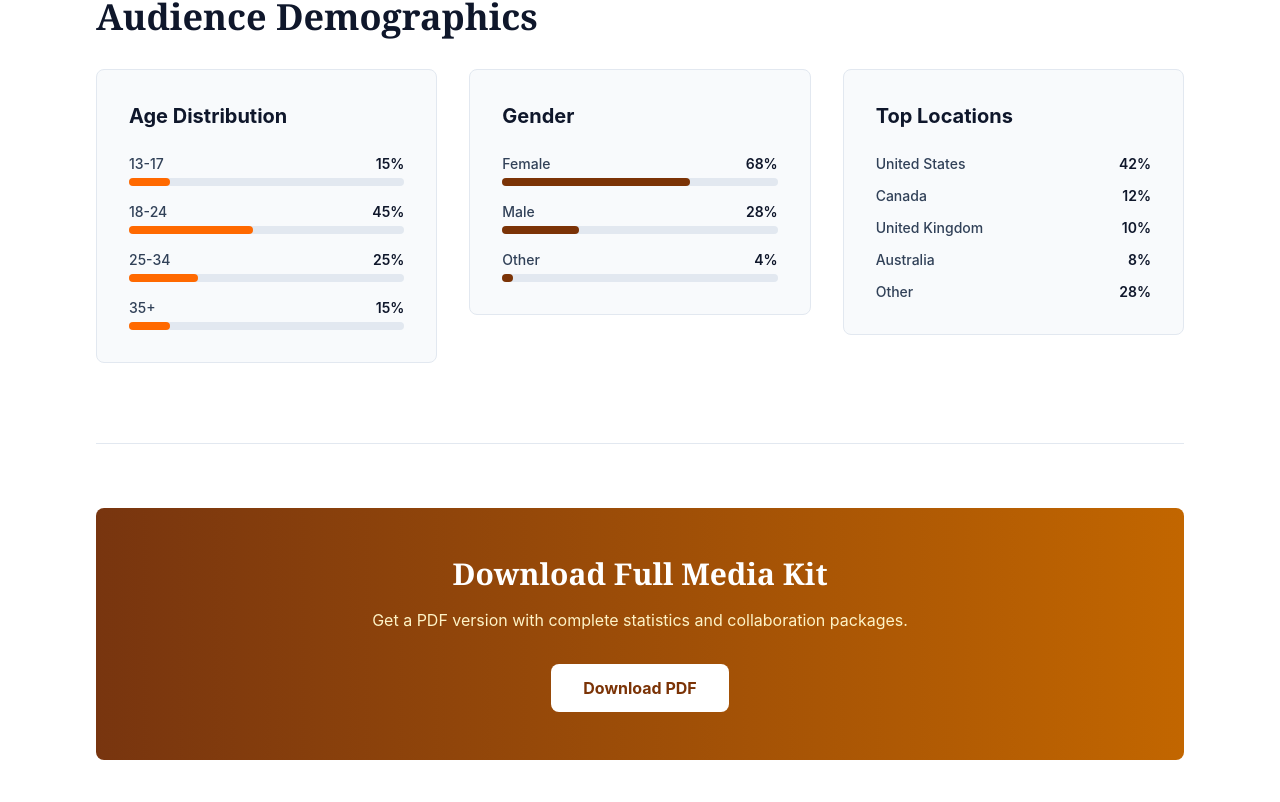
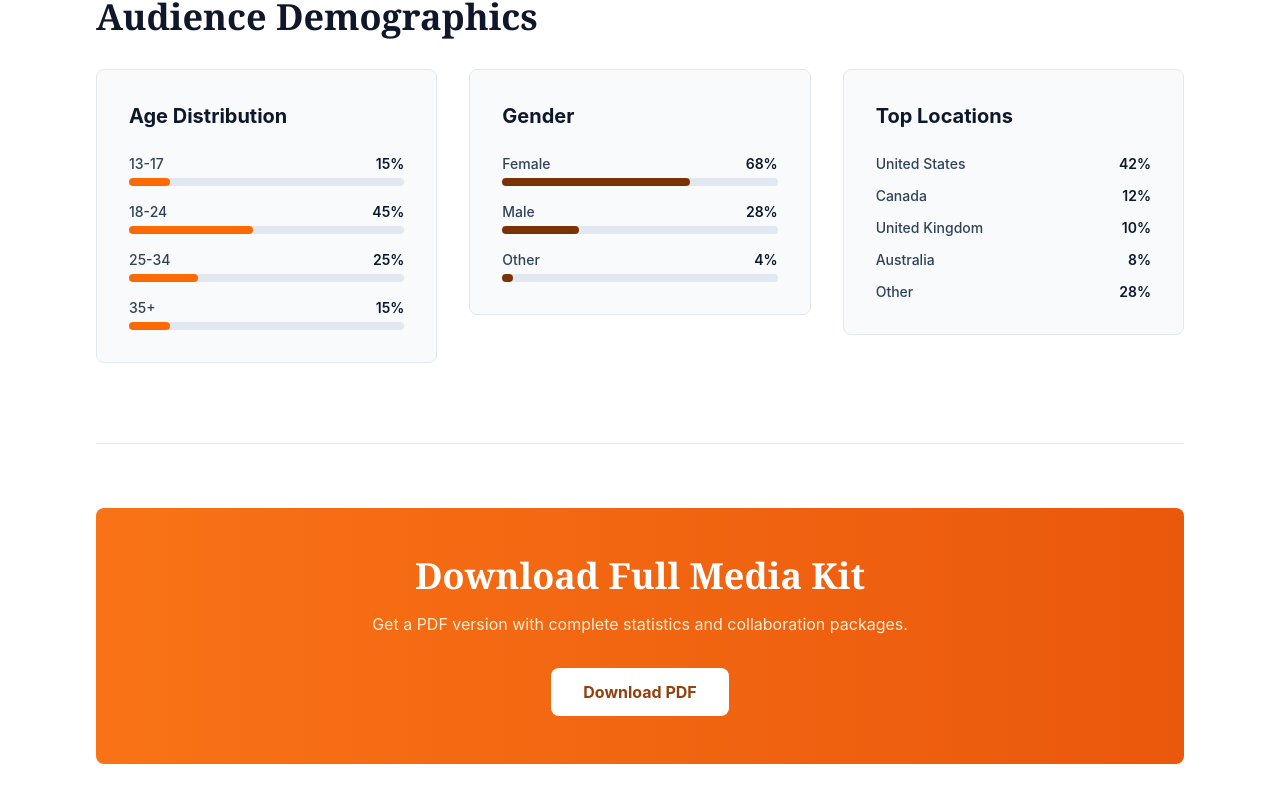
Before and after one commit to jmski/jonchalon, a Next.js app: page /media-kit in a window 1280 px wide. Shown: the part 1697-2499 px from the top of the page. Built offline with nearby package versions, Linux system fonts and the light colour scheme; no server answers.

Commit message:
refactored CTA sections

```diff
--- a/app/about/page.tsx
+++ b/app/about/page.tsx
@@ -1,5 +1,6 @@
 import Navbar from "@/components/Navbar";
 import ScrollFade from "@/components/ScrollFade";
+import CTASection from "@/components/CTASection";
 import { sanityClient } from "@/lib/sanityClient";
 import { aboutQuery } from "@/lib/sanityQueries";
 
@@ -88,7 +89,7 @@ export default async function About() {
         </section>
 
         {/* Philosophy */}
-        <section className="mb-20 bg-amber-50 dark:bg-amber-900/20 p-12 rounded-lg border border-amber-200 dark:border-amber-700">
+        <section className="mb-20 bg-orange-50 dark:bg-orange-900/20 p-12 rounded-lg border border-orange-200 dark:border-orange-700">
           <ScrollFade>
             <h2 className="text-3xl font-bold text-slate-900 dark:text-white mb-6 font-display">
               My Philosophy
@@ -104,24 +105,12 @@ export default async function About() {
         </section>
 
         {/* CTA Section */}
-        <section className="py-20 border-t border-slate-200 dark:border-slate-700">
-          <ScrollFade>
-            <div className="text-center">
-              <h2 className="text-3xl sm:text-4xl font-bold text-slate-900 dark:text-white mb-4 font-display">
-                Let&apos;s Create Something Together
-              </h2>
-              <p className="text-lg text-slate-600 dark:text-slate-400 mb-8 max-w-2xl mx-auto">
-                Whether it&apos;s a dance collaboration, hobby content, or brand partnership, I&apos;d love to hear your ideas.
-              </p>
-              <a
-                href="/collaborations"
-                className="inline-block bg-amber-900 dark:bg-amber-800 hover:bg-amber-950 dark:hover:bg-amber-900 text-white px-8 py-4 rounded-lg font-bold transition-colors"
-              >
-                Explore Collaborations
-              </a>
-            </div>
-          </ScrollFade>
-        </section>
+        <CTASection
+          title="Let's Create Something Together"
+          description="Whether it's a dance collaboration, hobby content, or brand partnership, I'd love to hear your ideas."
+          buttonText="Explore Collaborations"
+          buttonLink="/collaborations"
+        />
       </main>
     </div>
   );
--- a/app/media-kit/page.tsx
+++ b/app/media-kit/page.tsx
@@ -1,5 +1,6 @@
 import Navbar from "@/components/Navbar";
 import ScrollFade from "@/components/ScrollFade";
+import CTASection from "@/components/CTASection";
 
 export const metadata = {
   title: "Media Kit | Jon",
@@ -301,21 +302,12 @@ export default async function MediaKit() {
         </section>
 
         {/* Download Section */}
-        <section className="py-16 border-t border-slate-200 dark:border-slate-700">
-          <ScrollFade>
-            <div className="rounded-lg p-12 text-center" style={{ background: 'linear-gradient(to right, rgb(120, 53, 15), rgb(194, 102, 0))' }}>
-              <h2 className="text-3xl font-bold text-white mb-4 font-display">
-                Download Full Media Kit
-              </h2>
-              <p className="text-amber-100 mb-8">
-                Get a PDF version with complete statistics and collaboration packages.
-              </p>
-              <button className="inline-block bg-white text-amber-900 px-8 py-3 rounded-lg font-bold hover:bg-slate-100 transition-colors">
-                Download PDF
-              </button>
-            </div>
-          </ScrollFade>
-        </section>
+        <CTASection
+          title="Download Full Media Kit"
+          description="Get a PDF version with complete statistics and collaboration packages."
+          buttonText="Download PDF"
+          buttonLink="#"
+        />
       </main>
     </div>
   );
--- a/app/page.tsx
+++ b/app/page.tsx
@@ -3,6 +3,7 @@ import Hero from '@/components/Hero';
 import PortfolioCard from '@/components/PortfolioCard';
 import ScrollFade from '@/components/ScrollFade';
 import StatsSection from '@/components/StatsSection';
+import CTASection from '@/components/CTASection';
 
 const homeData = {
   headline: 'Jon',
@@ -107,20 +108,13 @@ export default async function Home() {
       </section>
 
       {/* CTA Section */}
-      <section className="max-w-6xl mx-auto px-4 sm:px-6 lg:px-8 py-20">
-        <ScrollFade>
-          <div className="bg-amber-900 dark:bg-amber-950 text-white rounded-lg p-12 text-center">
-            <h2 className="text-4xl sm:text-5xl font-bold mb-4 font-display">
-              {homeData.collaborateTitle}
-            </h2>
-            <p className="text-lg opacity-90 mb-8 max-w-2xl mx-auto">
-              {homeData.collaborateDescription}
-            </p>
-            <a href="/collaborations" className="inline-block bg-white text-amber-900 px-8 py-3 rounded-lg font-bold hover:bg-slate-100 transition-colors">
-              {homeData.collaborateButtonText}
-            </a>
-          </div>
-        </ScrollFade>
+      <section className="max-w-6xl mx-auto px-4 sm:px-6 lg:px-8">
+        <CTASection
+          title={homeData.collaborateTitle}
+          description={homeData.collaborateDescription}
+          buttonText={homeData.collaborateButtonText}
+          buttonLink="/collaborations"
+        />
       </section>
 
       {/* Stats Section */}
```
